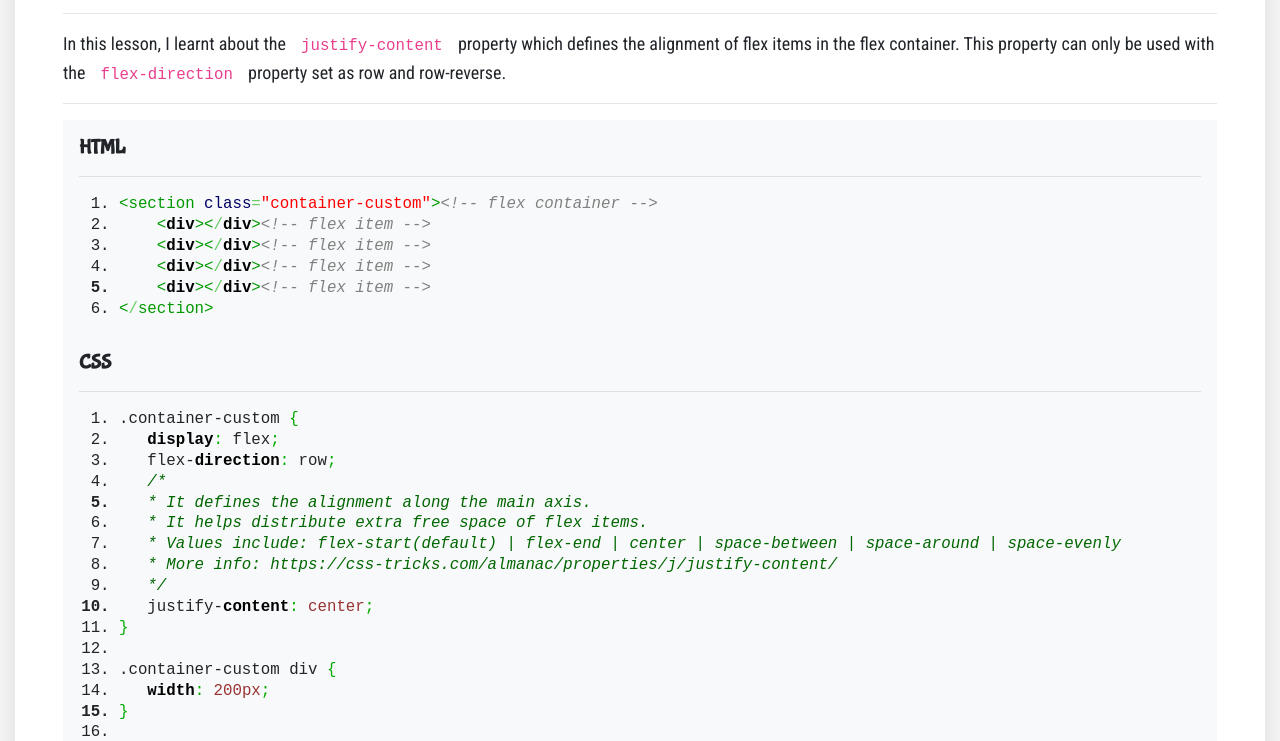
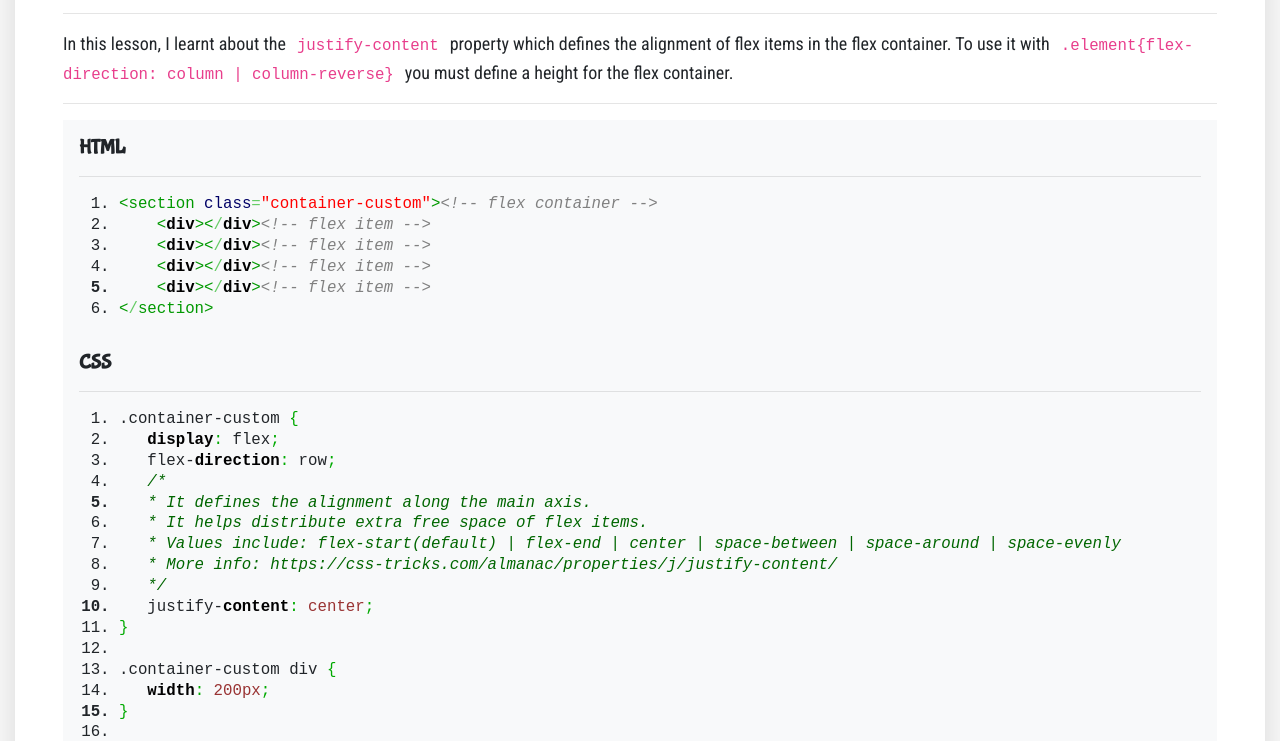
Before and after one commit to PeterKitonga/cssflexboxlearning, a plain HTML site: page Lesson 04 - Flex Containers: justify-content/index.html in a window 1280 px wide. Shown: the part 158-899 px from the top of the page. Drawn offline with nearby package versions, Linux system fonts and the light colour scheme; a web font is replaced by a local one.

Commit message:
Modified overview for lesson 04

```diff
--- a/Lesson 04 - Flex Containers: justify-content/index.html
+++ b/Lesson 04 - Flex Containers: justify-content/index.html
@@ -30,7 +30,7 @@
                         <div class="p-2"><a class="btn btn-outline-success btn-sm" href="/Lesson 05 - Flex Containers: align-items" role="button">Next >></a></div>
                     </div>
                     <hr>
-                    <p>In this lesson, I learnt about the <code>justify-content</code> property which defines the alignment of flex items in the flex container. This property can only be used with the <code>flex-direction</code> property set as row and row-reverse.</p>
+                    <p>In this lesson, I learnt about the<code>justify-content</code>property which defines the alignment of flex items in the flex container. To use it with<code>.element{flex-direction: column | column-reverse}</code>you must define a height for the flex container.</p>
                     <hr>
                     <section>
                         <div class="p-3 mb-2 bg-light">
```
